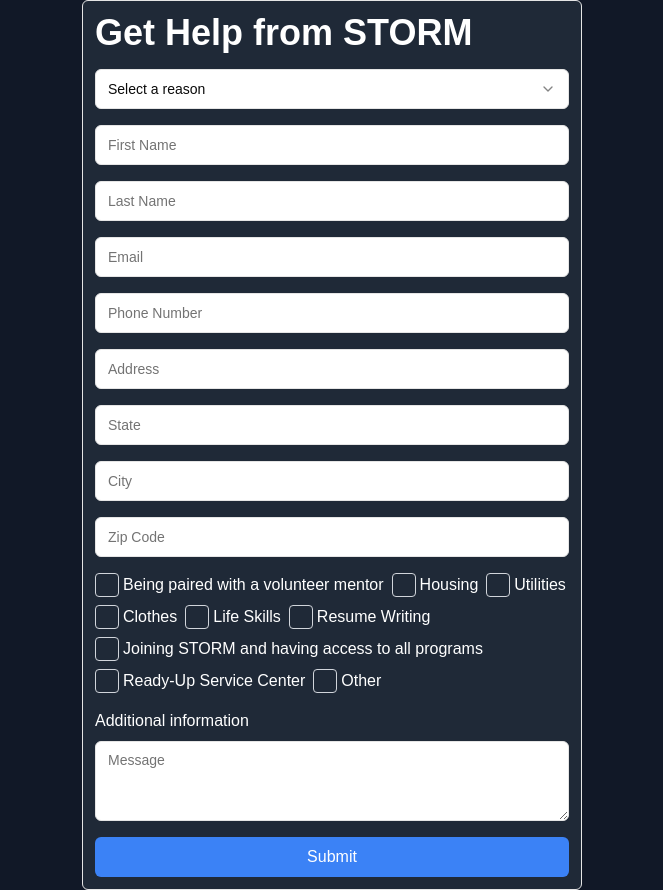
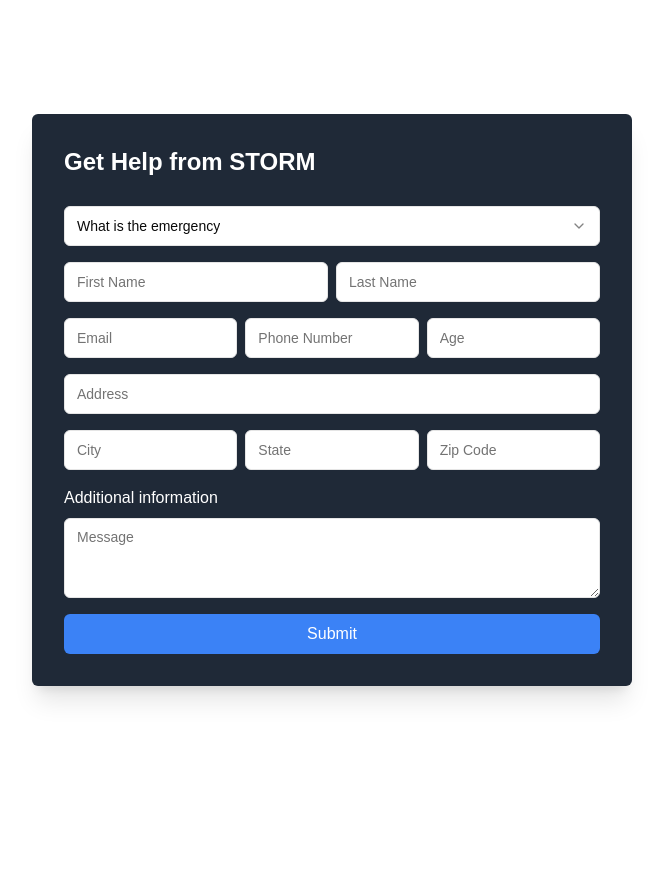
Before and after one commit to cfgtexas24/Team-7, a Next.js app: page /apply in a window 1280 px wide. Shown: the whole page, without its empty margins (308-971 px from the left). After the commit the page ends 800 px from the top, so only its background shows below. Built offline with nearby package versions, Linux system fonts and the light colour scheme.

Commit message:
Styling Redesign

```diff
--- a/src/app/apply/page.js
+++ b/src/app/apply/page.js
@@ -21,7 +21,7 @@ export default function Home() {
     "Clothes",
     "Life Skills",
     "Resume Writing",
-    "Joining STORM and having access to all programs",
+    "Joining STORM",
     "Ready-Up Service Center",
     "Other",
   ];
@@ -64,25 +64,32 @@ export default function Home() {
   };
 
   return (
-    <div className="w-full min-h-screen bg-gray-900 flex justify-center items-center">
+    <div className="w-full min-h-screen bg-white flex justify-center items-center">
       <form
-        className="max-w-[500px] bg-gray-800 border w-full flex flex-col p-3 rounded-md gap-4"
+        className="max-w-[600px] bg-gray-800 w-full flex flex-col p-8 rounded-md gap-4 shadow-xl"
         onSubmit={handleSubmit}
       >
-        <h3 className="font-bold text-4xl text-white">Get Help from STORM</h3>
+        <h3 className="font-bold text-2xl text-white mb-3">
+          Get Help from STORM
+        </h3>
+
         <Select>
           <SelectTrigger className="w-full">
-            <SelectValue className="text-white" placeholder="Select a reason" />
+            <SelectValue
+              className="text-white"
+              placeholder="What is the emergency"
+            />
           </SelectTrigger>
           <SelectContent>
             <SelectGroup>
               <SelectItem value="apple">Homeless</SelectItem>
-              <SelectItem value="banana">Sleeping in Car</SelectItem>
-              <SelectItem value="blueberry">No Parent/Guardian</SelectItem>
+              <SelectItem value="Sle">Sleeping in Car</SelectItem>
+              <SelectItem value="No Parent">No Parent/Guardian</SelectItem>
             </SelectGroup>
           </SelectContent>
         </Select>
 
+        <div className="flex flex-row flex-1 gap-2">
           <Input
             placeholder="First Name"
             name="firstName"
@@ -95,6 +102,9 @@ export default function Home() {
             value={formData.lastName}
             onChange={handleInputChange}
           />
+        </div>
+
+        <div className="flex gap-2">
           <Input
             type="email"
             placeholder="Email"
@@ -110,9 +120,27 @@ export default function Home() {
             onChange={handleInputChange}
           />
           <Input
+            type="number"
+            placeholder="Age"
+            name="age"
+            className="min-w-[20px]"
+            value={formData.age}
+            onChange={handleInputChange}
+            max={99} // Allows a maximum of two digits
+          />
+        </div>
+
+        <Input
           placeholder="Address"
           name="address"
           value={formData.address}
+          onChange={handleInputChange}
+        />
+        <div className="flex flex-1 gap-2">
+          <Input
+            placeholder="City"
+            name="city"
+            value={formData.city}
             onChange={handleInputChange}
           />
           <Input
@@ -122,23 +150,20 @@ export default function Home() {
             onChange={handleInputChange}
           />
           <Input
-          placeholder="City"
-          name="city"
-          value={formData.city}
-          onChange={handleInputChange}
-        />
-        <Input
             placeholder="Zip Code"
             name="zipCode"
             value={formData.zipCode}
             onChange={handleInputChange}
           />
+        </div>
 
+        {/* <div className="flex flex-col gap-3">
+          <h4 className="text-white">I am interested in contacting someone about</h4>
           <div className="flex flex-row flex-wrap gap-2">
             {options.map((option, index) => (
               <label
                 key={index}
-              className="flex items-center cursor-pointer"
+                className="flex items-center cursor-pointer bg-slate-600 p-2 rounded select-none"
                 onClick={() => handleOptionClick(option)}
               >
                 <span
@@ -152,14 +177,15 @@ export default function Home() {
               </label>
             ))}
           </div>
+        </div> */}
 
         <div className="flex flex-col gap-2">
           <label className="text-white">Additional information </label>
           <Textarea
             placeholder="Message"
-            name="additionalInfo" // Add name attribute
-            value={formData.additionalInfo} // Bind value to formData
-            onChange={handleInputChange} // Add onChange handler
+            name="additionalInfo"
+            value={formData.additionalInfo}
+            onChange={handleInputChange}
           />
         </div>
 
```
Lines whose indentation alone changed are shown as unchanged.
